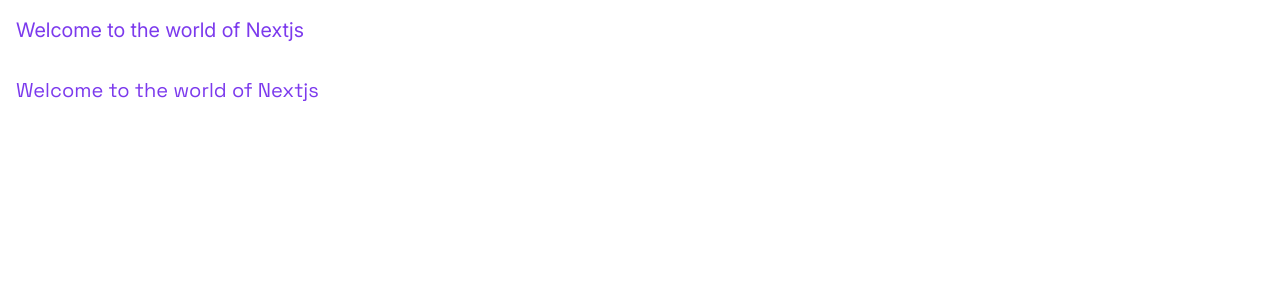
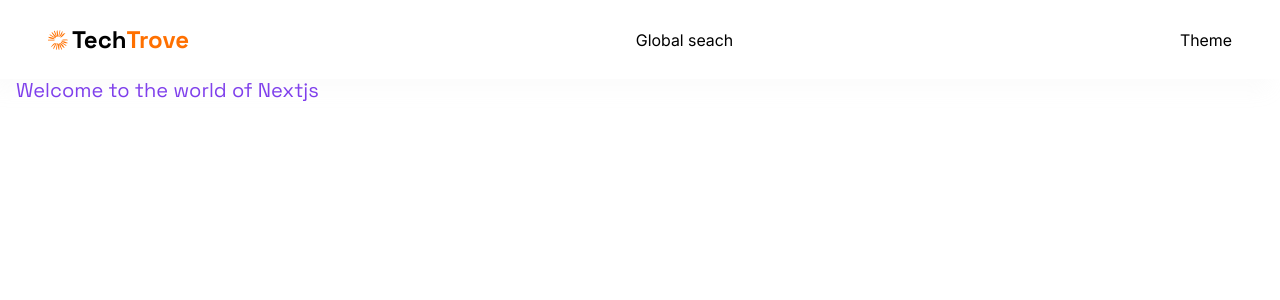
Before and after one commit to s-kvng/TechTrove, a Next.js app: page / in a window 1280 px wide. Shown: the top 300 px of the page. Built offline with nearby package versions, Linux system fonts and the light colour scheme.

Commit message:
add skeleton navbar

```diff
--- a/app/layout.tsx
+++ b/app/layout.tsx
@@ -2,6 +2,7 @@
 import localFont from "next/font/local";
 
 import "./globals.css";
+import Navbar from "@/components/navigation/navbar";
 import ThemeProvider from "@/context/Theme";
 
 const inter = localFont({
@@ -41,6 +42,7 @@
           defaultTheme="system"
           disableTransitionOnChange
         >
+          <Navbar />
           {children}
         </ThemeProvider>
       </body>
--- /dev/null
+++ b/components/navigation/navbar/index.tsx
@@ -0,0 +1,30 @@
+import Image from "next/image";
+import Link from "next/link";
+import React from "react";
+
+const Navbar = () => {
+  return (
+    <nav className=" flex-between background-light900_dark200 fixed z-50 w-full gap-5 p-6 shadow-light-300 dark:shadow-none sm:px-12 ">
+      <Link href="/" className="flex items-center gap-1">
+        <Image
+          src="/images/site-logo.svg"
+          width={20}
+          height={20}
+          alt="TechTrove Logo"
+        />
+
+        <p className="h2-bold font-space-grotesk text-dark-100 dark:text-light-900 max-sm:hidden">
+          Tech<span className="text-primary-500">Trove</span>{" "}
+        </p>
+      </Link>
+
+      <p>Global seach</p>
+
+      <div className="flex-between gap-5">
+        Theme
+      </div>
+    </nav>
+  );
+};
+
+export default Navbar;
```
